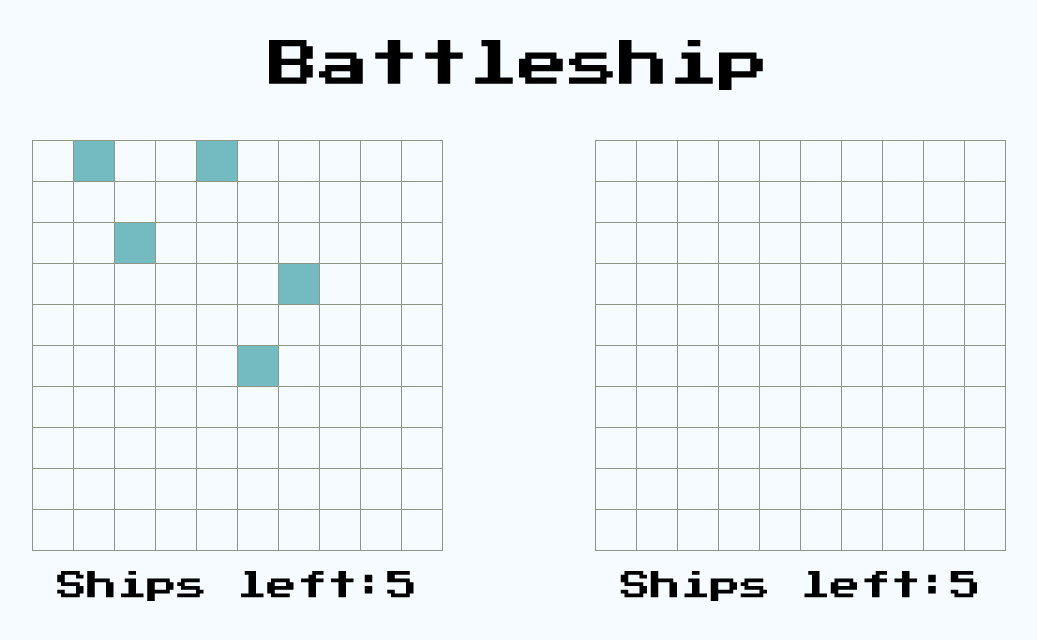
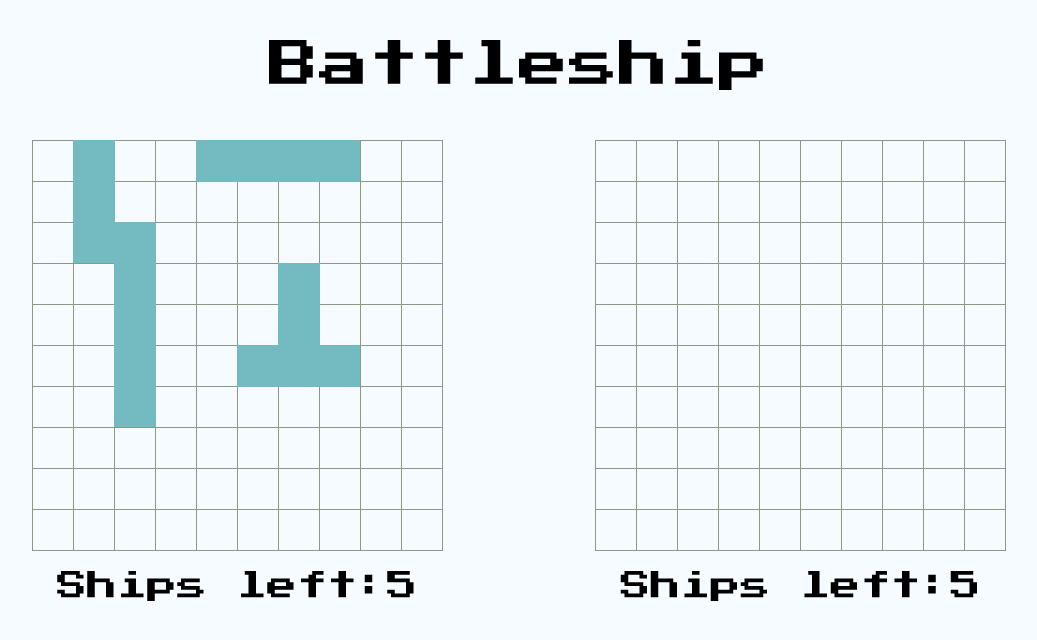
Before and after one commit to fcrozatier/battleship, a React (Create React App) app: page / in a window 1280 px wide. Shown: the top 640 px of the page, without its empty margins (121-1158 px from the left). Built offline with nearby package versions, Linux system fonts and the light colour scheme.

Commit message:
fix style bug

```diff
--- a/src/app.css
+++ b/src/app.css
@@ -28,6 +28,7 @@
   justify-content: center;
   align-items: center;
   outline: none;
+  position: relative;
 }
 
 .enemy-board .cell {
@@ -39,20 +40,22 @@
 }
 
 .ship {
-  display: flex;
+  position: absolute;
+  top: -1px;
+  left: -1px;
+  z-index: 1;
+  /* display: flex;
   justify-content: center;
-  align-items: center;
+  align-items: center; */
 }
 
 .my-board .ship {
-  height: 100%;
-  width: 100%;
   background-color: #74bac1;
 }
 
 .hit .ship {
-  height: 100%;
-  width: 100%;
+  /* height: 100%;
+  width: 100%; */
   background-color: #e06d6d;
 }
 
--- a/src/components/Ship.jsx
+++ b/src/components/Ship.jsx
@@ -1,20 +1,38 @@
+import React from 'react';
 import { PropTypes } from 'prop-types';
-import React from 'react';
 import { useDrag } from 'react-dnd';
 import { GiNuclearBomb } from 'react-icons/gi';
 
 function Ship({ hit, unit }) {
-  const style = hit ? 'ship hit' : 'ship';
+  const classes = hit ? 'ship hit' : 'ship';
+
+  const style = unit.v
+    ? {
+      width: '42px',
+      height: `${unit.ship.length * 41}px`,
+    }
+    : {
+      width: `${unit.ship.length * 41}px`,
+      height: '42px',
+    };
   const [, drag] = useDrag({
     item: { type: 'ship', id: unit.ship.id },
   });
-  return <div className={style} ref={drag}>{hit && <GiNuclearBomb />}</div>;
+  return (
+    <div style={style} className={classes} ref={drag}>
+      {hit && <GiNuclearBomb />}
+    </div>
+  );
 }
 
 Ship.propTypes = {
   hit: PropTypes.bool,
-  // eslint-disable-next-line react/forbid-prop-types
-  unit: PropTypes.object,
+  unit: PropTypes.shape({
+    index: PropTypes.number,
+    // eslint-disable-next-line react/forbid-prop-types
+    ship: PropTypes.object,
+    v: PropTypes.bool,
+  }),
 };
 
 Ship.defaultProps = {
--- a/src/modules/Gameboard.js
+++ b/src/modules/Gameboard.js
@@ -197,7 +197,7 @@ export default (size = 10) => {
     const battleship = Ship(4, 'battleship');
     const destroyer = Ship(3, 'destroyer');
     const submarine = Ship(3, 'submarine');
-    const patrol = Ship(2, 'patrol boat');
+    const patrol = Ship(2, 'patrol');
 
     position(22, carrier, true);
     position(4, battleship);
```
Also changed, not shown: 1 other file (tests, documents, lock files or other folders).
